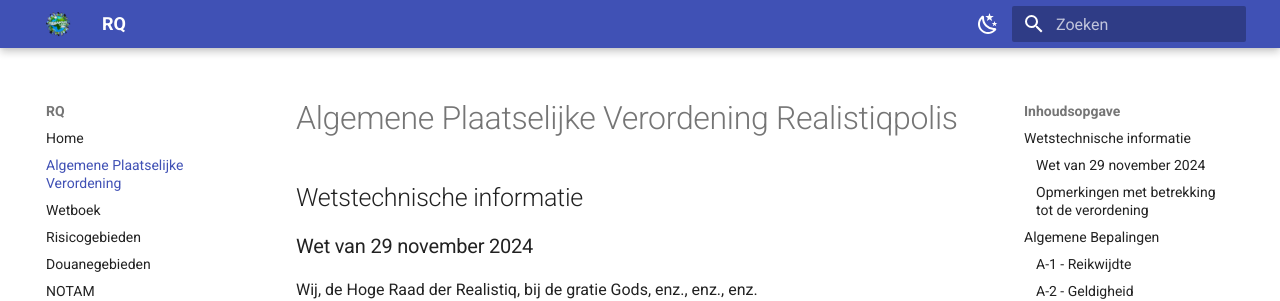
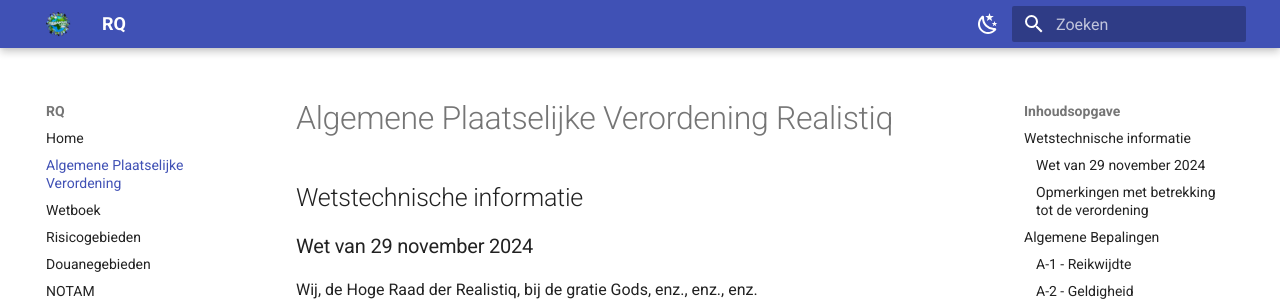
Before and after one commit to Welseyy/RQAPV, an MkDocs documentation site: the page built from docs/apv.md, in a window 1280 px wide and 900 px high. Shown: the top 301 px of the window. Built offline with MkDocs 1.6.1 and Material for MkDocs 9.7.7, drawn with Linux system fonts in a browser that asks for light colours; comment, search, counter and statistics services are not loaded.

Commit message:
Update apv.md

```diff
--- a/docs/apv.md
+++ b/docs/apv.md
@@ -1,4 +1,4 @@
-# Algemene Plaatselijke Verordening Realistiqpolis
+# Algemene Plaatselijke Verordening Realistiq
 
 ## Wetstechnische informatie
 
```
